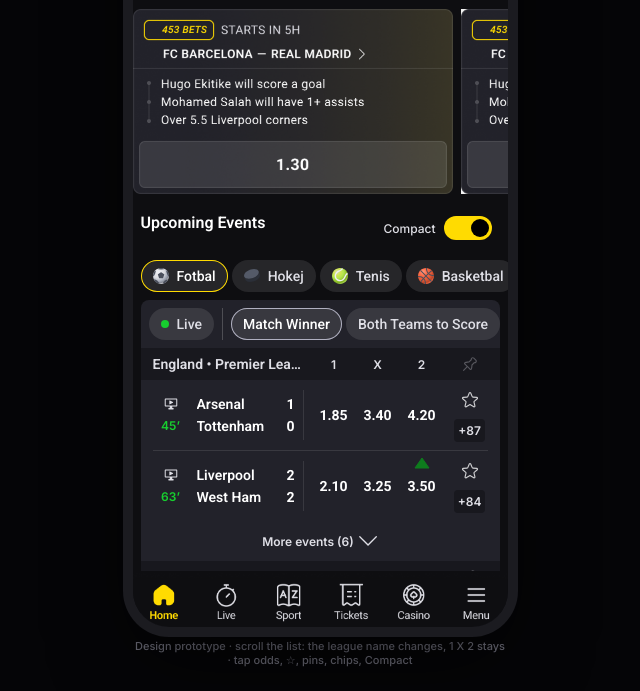
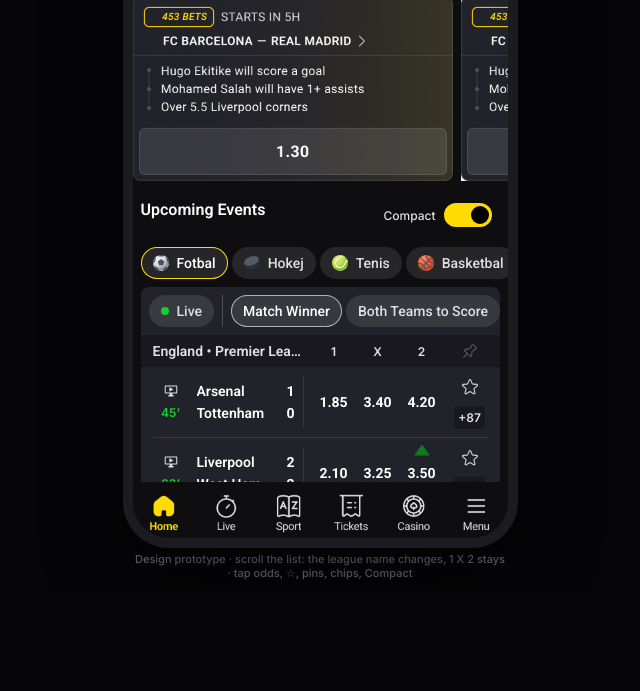
Before and after one commit to petraakinmejiwa-hub/layout-switcher-sticky-prototype, a plain HTML site: page index.html in a window 1280 px wide. Shown: the part 209-900 px from the top of the page, without its empty margins (320-960 px from the left). After the commit the page ends 800 px from the top, so only its background shows below. Drawn offline with Linux system fonts and the light colour scheme.

Commit message:
Keep sticky league headers working on every scroll
Desktop: the phone frame now fits the window and the page itself can't
scroll, so the app bar and stuck league header never slide out of view
when scrolling past the top or bottom of the list.
End of list: add just enough space after the last league so every league
header (including Bundesliga) can reach the top and stick.

Co-Authored-By: Claude Opus 5.5 <noreply@anthropic.com>

```diff
--- a/index.html
+++ b/index.html
@@ -27,11 +27,16 @@
   img{display:block}
 
   .phone{position:relative;max-width:375px;margin:0 auto;min-height:100vh;background:var(--bg)}
+  /* Desktop: the phone frame always fits the window and only the frame scrolls,
+     so the page can never scroll the app bar + sticky league header out of view. */
   @media (min-width:600px){
-    body{padding:24px 0}
-    .phone{min-height:auto;height:812px;border-radius:36px;overflow:hidden;box-shadow:0 0 0 10px #1b1b20,0 30px 80px rgba(0,0,0,.6)}
-    .scroller{height:100%;overflow-y:auto}
+    html,body{height:100%;overflow:hidden}
+    body{display:flex;flex-direction:column;align-items:center;justify-content:center;padding:0}
+    .phone{width:375px;flex:0 0 auto;min-height:0;height:min(812px, calc(100vh - 64px));border-radius:36px;overflow:hidden;box-shadow:0 0 0 10px #1b1b20,0 30px 80px rgba(0,0,0,.6)}
+    .scroller{height:100%;overflow-y:auto;overscroll-behavior:contain}
   }
+  /* Phone: stop pull-to-refresh / bounce from jumping the page */
+  html{overscroll-behavior-y:none}
   .scroller{scrollbar-width:none}
   .scroller::-webkit-scrollbar{display:none}
 
@@ -138,7 +143,7 @@
   @media (min-width:600px){.toast{position:absolute}}
   .toast.show{opacity:1;transform:translate(-50%,0)}
   .toast svg{flex:0 0 24px}
-  .proto-note{max-width:375px;margin:12px auto 0;color:#6c6c78;font:500 11px Inter,sans-serif;text-align:center}
+  .proto-note{max-width:375px;margin:14px auto 0;flex:0 0 auto;color:#6c6c78;font:500 11px Inter,sans-serif;text-align:center}
   @media (max-width:599px){.proto-note{display:none}}
 </style>
 </head>
@@ -301,6 +306,15 @@ document.addEventListener('click',e=>{
   if(b.id==='compact'){ st.compact=!st.compact; b.setAttribute('aria-checked',st.compact); render(); return; }
   if(b.dataset.tab){ const t=b.dataset.tab; if(t==='home'||t==='live'){ st.tab=t; st.liveOnly=(t==='live'); $('#navImg').src=`assets/nav-${t}.png`; render(); scroller().scrollTo({top:0}); } else { toast(`${b.getAttribute('aria-label')} isn't part of this prototype`); } return; }
 });
+// Leave enough room after the last league so every league header can reach the top and stick.
+function fitEndSpace(){
+  const list=$('#list'); const last=list.querySelector('.league:last-child');
+  const sc=scroller(); const viewH=sc===document.scrollingElement?window.innerHeight:sc.clientHeight;
+  const need=last?viewH-parseInt(getComputedStyle(document.documentElement).getPropertyValue('--appbar-h'))-last.offsetHeight-48:0;
+  list.style.paddingBottom=Math.max(0,need)+'px';
+}
+const _render=render; render=function(){ _render(); requestAnimationFrame(fitEndSpace); };
+addEventListener('resize',fitEndSpace);
 $('#navHits').innerHTML=['Home','Live','Sport','Tickets','Casino','Menu'].map(l=>`<button data-tab="${l.toLowerCase()}" aria-label="${l}"></button>`).join('');
 render();
 </script>
```
